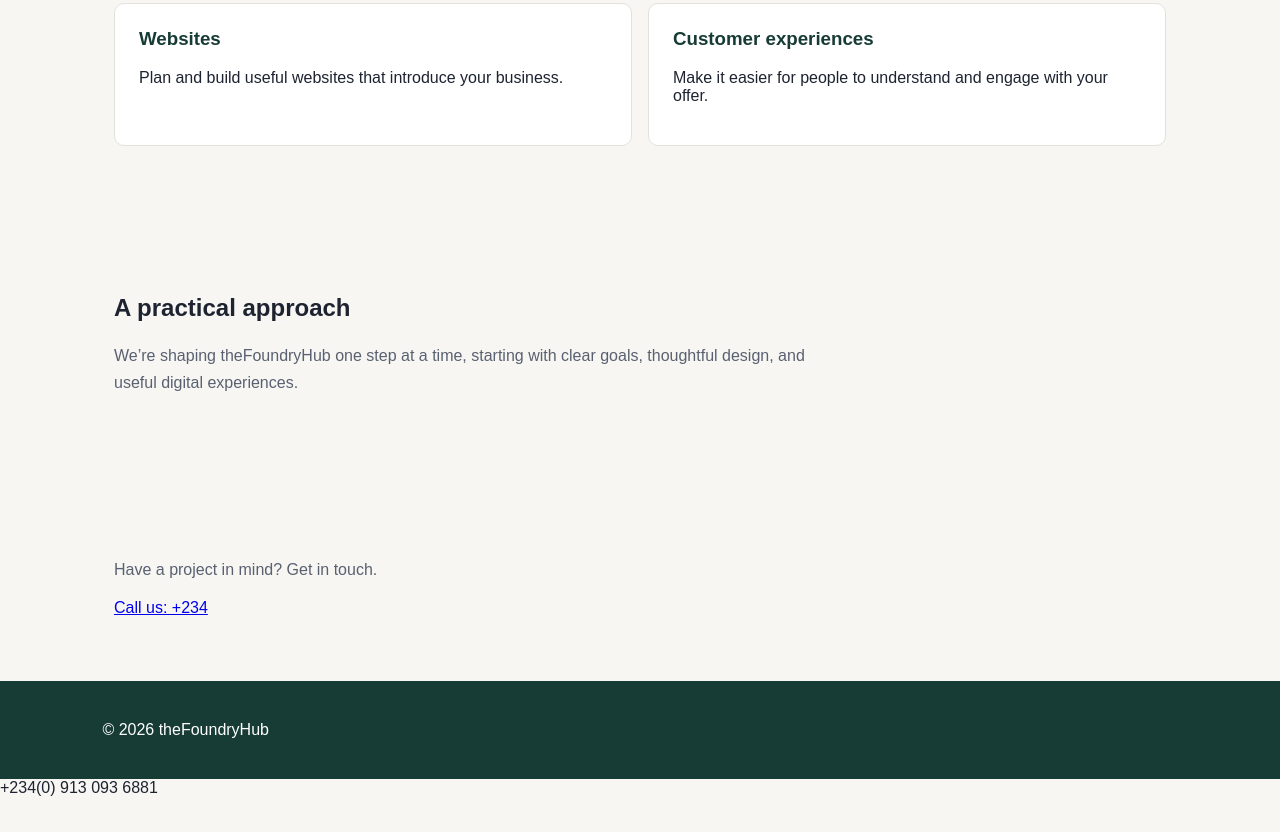
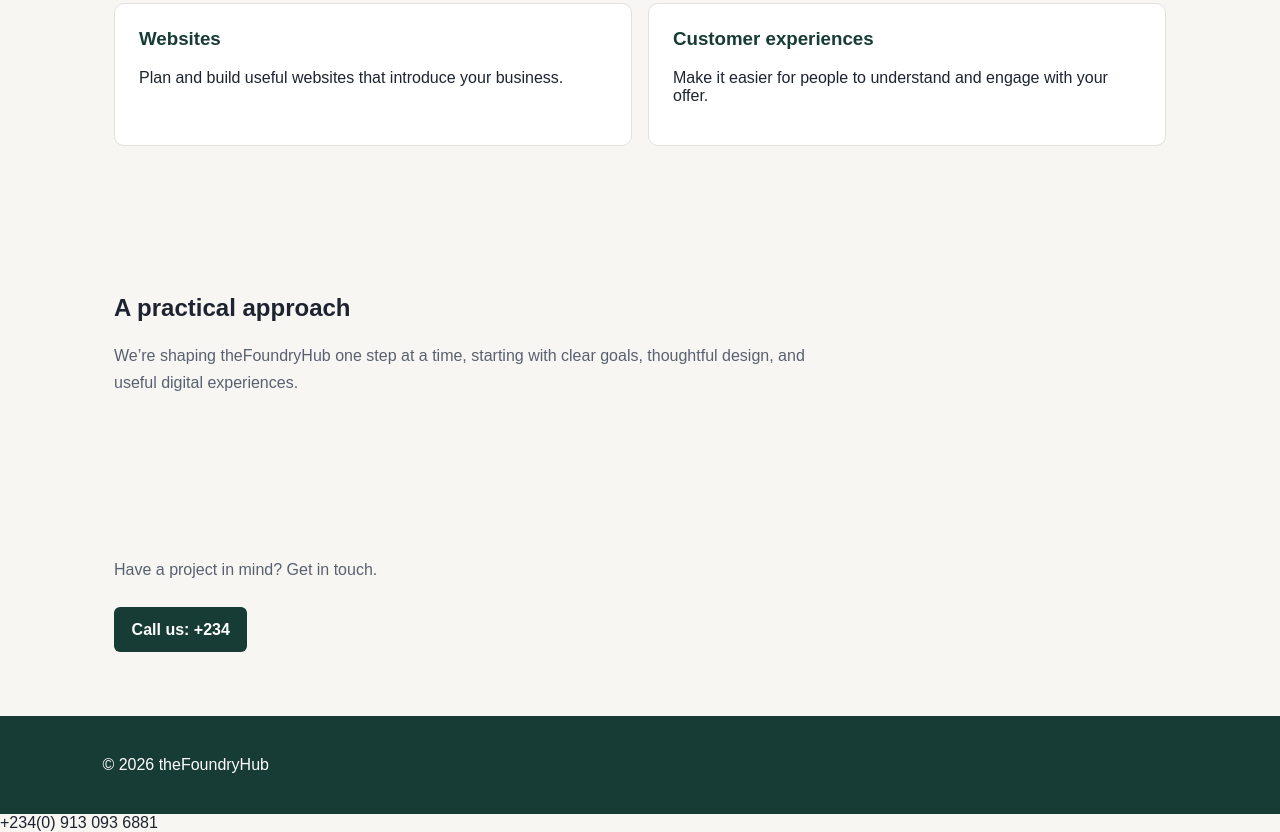
Before and after one commit to nyongsylvester/theFoundryHub-service-site-demo, a plain HTML site: page index.html in a window 1280 px wide. Shown: the part 970-1802 px from the top of the page. Before the commit the page ends 1767 px from the top, so only its background shows below. Drawn offline with Linux system fonts and the light colour scheme.

Commit message:
Update style.css

```diff
--- a/style.css
+++ b/style.css
@@ -142,8 +142,21 @@ footer {
     flex-wrap: wrap;
     gap: 0.9rem;
   }
-
   #services {
     grid-template-columns: 1fr;
   }
 }
+.contact-phone {
+  display: inline-block;
+  margin-top: 0.5rem;
+  padding: 0.85rem 1.1rem;
+  border-radius: 6px;
+  background: #173b35;
+  color: #ffffff;
+  font-weight: 700;
+  text-decoration: none;
+}
+
+.contact-phone:hover {
+  background: #24574e;
+}
```
